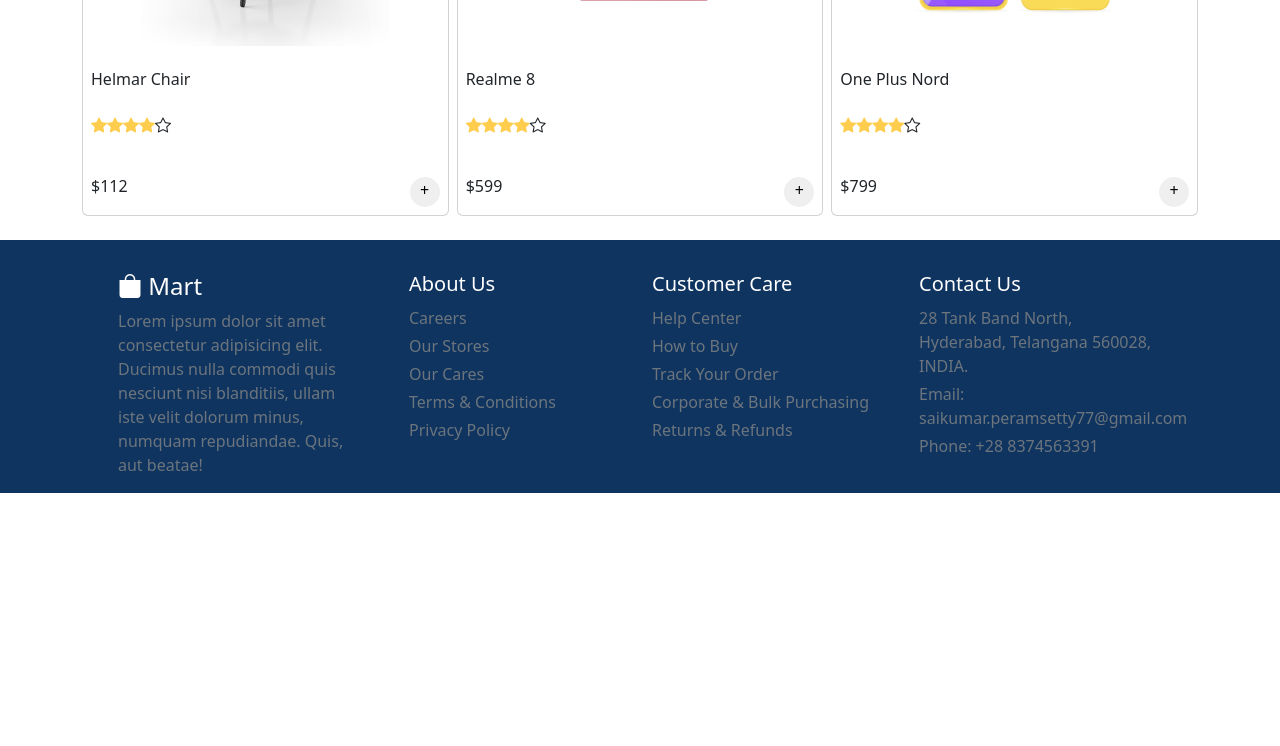
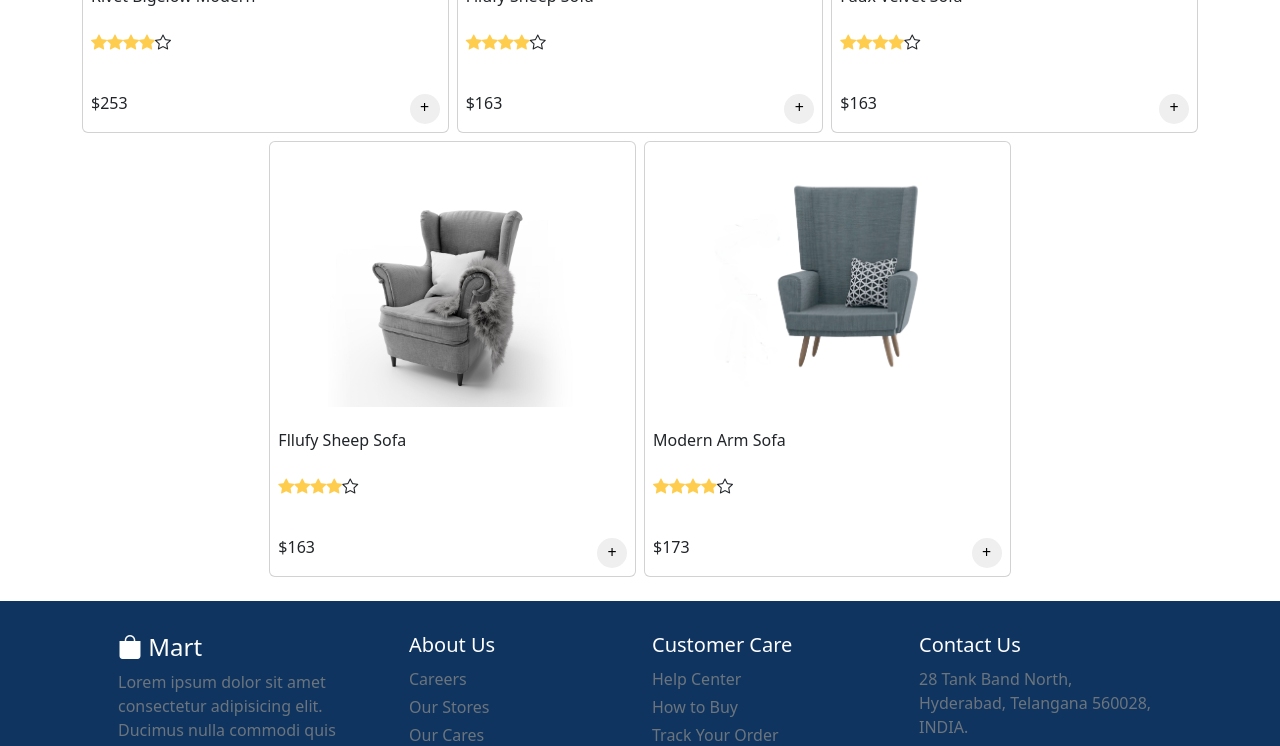
Before and after one commit to saikumarperamsetty/React-JS, a React (Create React App) app in the folder mart-ecommerce/: page /shop in a window 1280 px wide. Shown: the part 925-1671 px from the top of the page. Before the commit the page ends 1442 px from the top, so only its background shows below. Built offline with nearby package versions, Linux system fonts and the light colour scheme.

Commit message:
update 18

```diff
--- a/mart-ecommerce/src/components/Cart/Cart.jsx
+++ b/mart-ecommerce/src/components/Cart/Cart.jsx
@@ -3,17 +3,22 @@
 const Cart = () => {
   return (
    <div className="container">
+
     <div className="row mt-4 mb-4">
+
       <div className="col-md-7 bg-light" style={{height:'25vh'}}>
         No items added in cart
       </div>
+
       <div className="col-md-1"></div>
+
       <div className="col-md-4 bg-light">
         <h6 className='ms-2'>Cart Summary</h6>
           <hr/>
         <p className='ms-2'>Total price: </p>
         <h4 className='ms-2'>0</h4>
       </div>
+
     </div>
    </div>
   )
--- a/mart-ecommerce/src/components/Shop/Shop.jsx
+++ b/mart-ecommerce/src/components/Shop/Shop.jsx
@@ -5,7 +5,12 @@
 
 
 const Shop = () => {
-  const [productCategories, setProductCategories] = useState(discoutProducts);
+
+  let onlySofaProducts = products.filter((items)=>{
+    return items.category === 'sofa';
+  })
+
+  const [productCategories, setProductCategories] = useState(onlySofaProducts);
 
   const handleChange = (str)=>{
           let data = products.filter((items)=>{
@@ -22,7 +27,7 @@
     if(data)
       setProductCategories(data);
     else
-    setProductCategories([]);
+      setProductCategories([]);
   }
 
   let buttonHandler = () =>{
```
